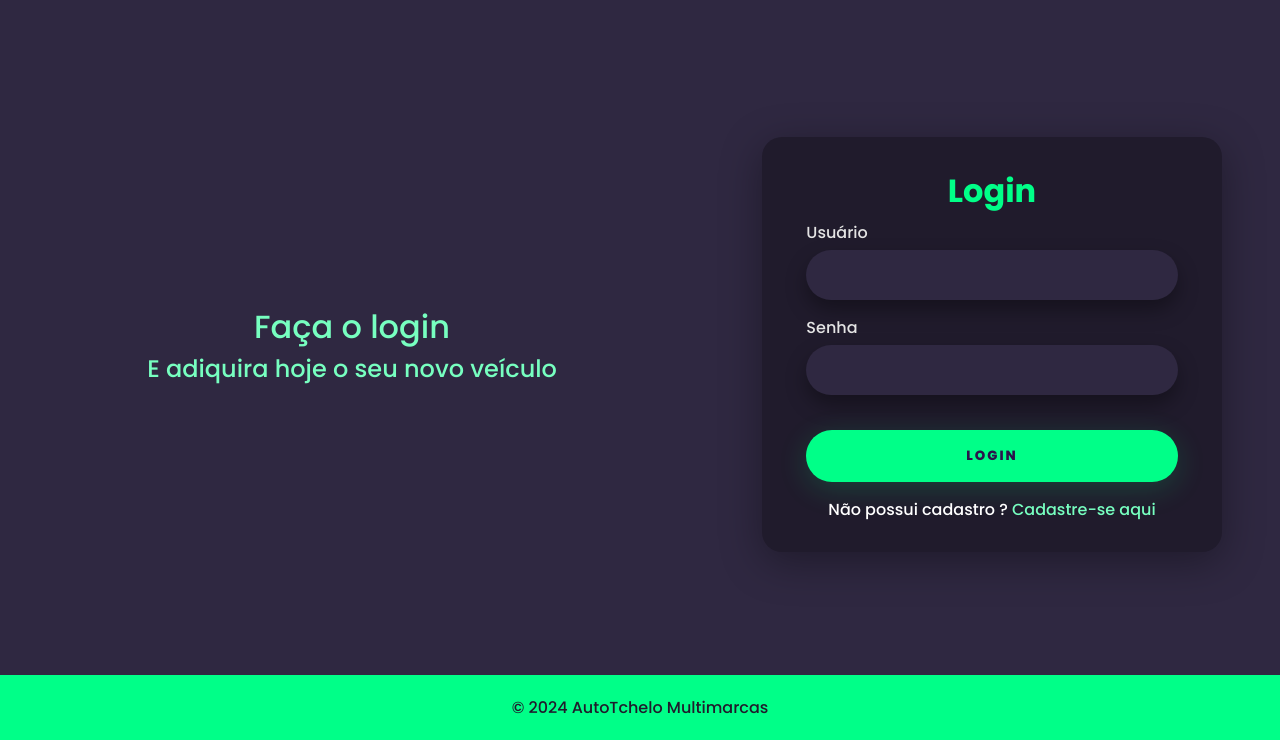
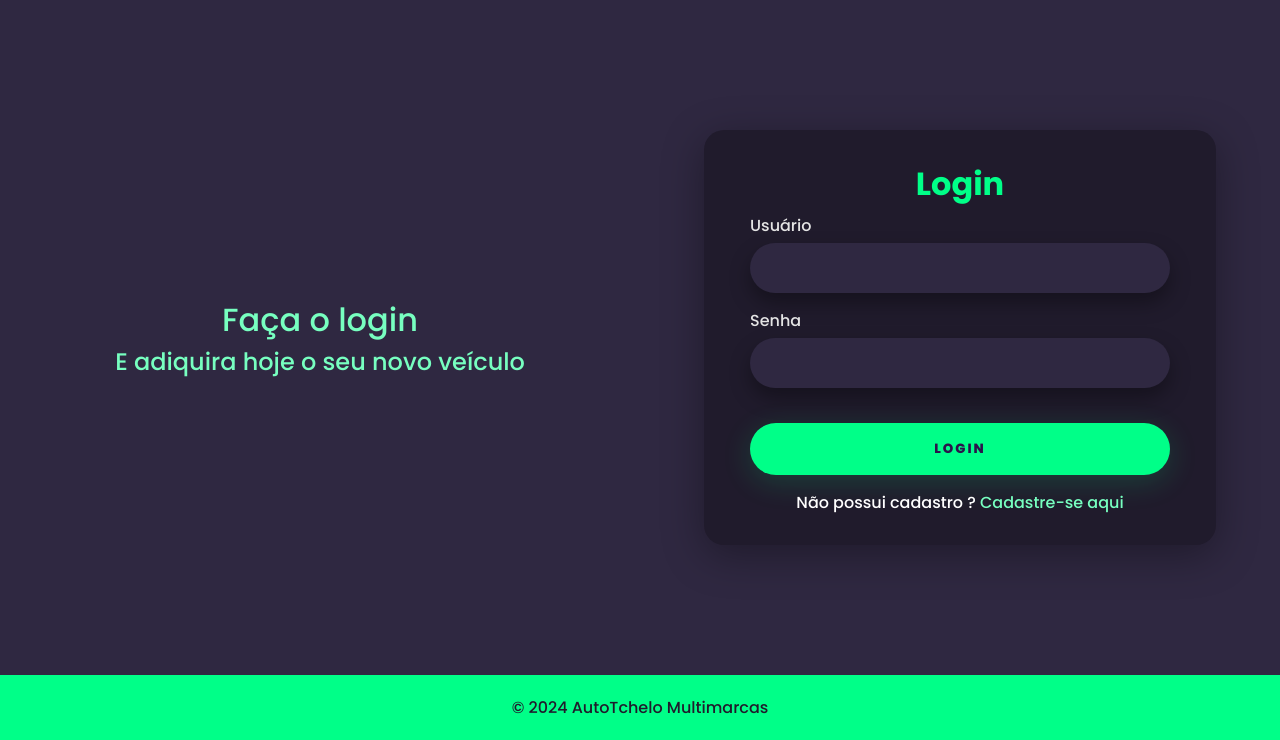
Before and after one commit to marcelera69/projeto_revenda_carros, a Django app: page /login/ in a window 1280 px wide. Shown: the part 60-800 px from the top of the page. Run offline with Django 5.2, Linux system fonts and the light colour scheme.

Commit message:
ajustando responsividade da pagina de login, ainda falta algumas coisas

```diff
--- a/accounts/templates/login.html
+++ b/accounts/templates/login.html
@@ -12,17 +12,14 @@
         background-color: #2f2841;
     }
 
-    main{
-        height: calc(100vh - 60px - 65px);
-    }
-
     .botoes-navegacao{
         padding-right: 70px;
     }
 
     .menu-login{
         width: 100vw;
-        height: 86vh;
+        height: calc(100vh - 60px - 65px);
+
 
         display: flex;
         justify-content: center;
@@ -32,8 +29,8 @@
     }
 
     .esquerda-login{
-        width: 55vw;
-        height: 82vh;
+        width: 60vw;
+        height: 100%;
 
         display: flex;
         flex-direction: column;
@@ -42,8 +39,9 @@
     }
 
     .ilustracao-carros{
-        width: 800px;
-        height: 500px;
+        width: 85%;
+        height: 70%;
+        min-height: 350px;
         display: flex;
         border-radius: 10px;
     }
@@ -84,8 +82,8 @@
     }
 
     .direita-login{
-        width: 45vw;
-        height: 82vh;
+        width: 40vw;
+        height: 100%;
 
         display: flex;
         justify-content: center;
@@ -200,6 +198,14 @@
             margin-left: -100vw;
         }
 
+        .esquerda-login{
+            width: 50vw;
+        }
+
+        .direita-login{
+            width: 50vw;
+        }
+
         .esquerda-login > h1, h2{
             display: block;
         }
@@ -208,7 +214,6 @@
     @media screen and (max-width: 850px) {
         .menu-login{
             flex-direction: column;
-            height: 80vh;
             gap: 50px;
         }
 
@@ -230,19 +235,13 @@
         }
     }
 
-    @media screen and (max-height: 700px){
-        main{
-            height: auto;
-        }
+    @media screen and (max-width: 650px){
+
     }
 
     @media screen and (max-width: 500px){
         .esquerda-login > h1, h2{
             text-align: center;
-        }
-
-        .menu-login{
-            height: 75vh;
         }
     }
 
```
